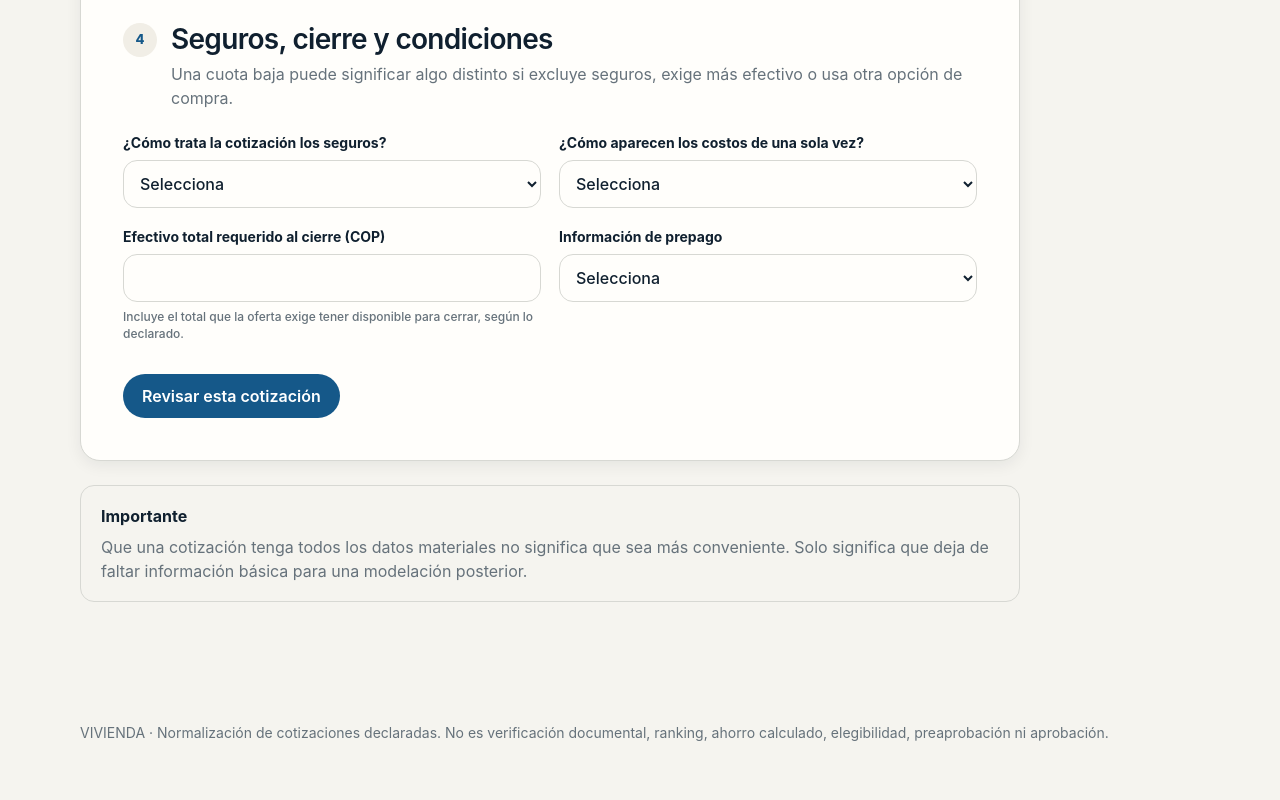
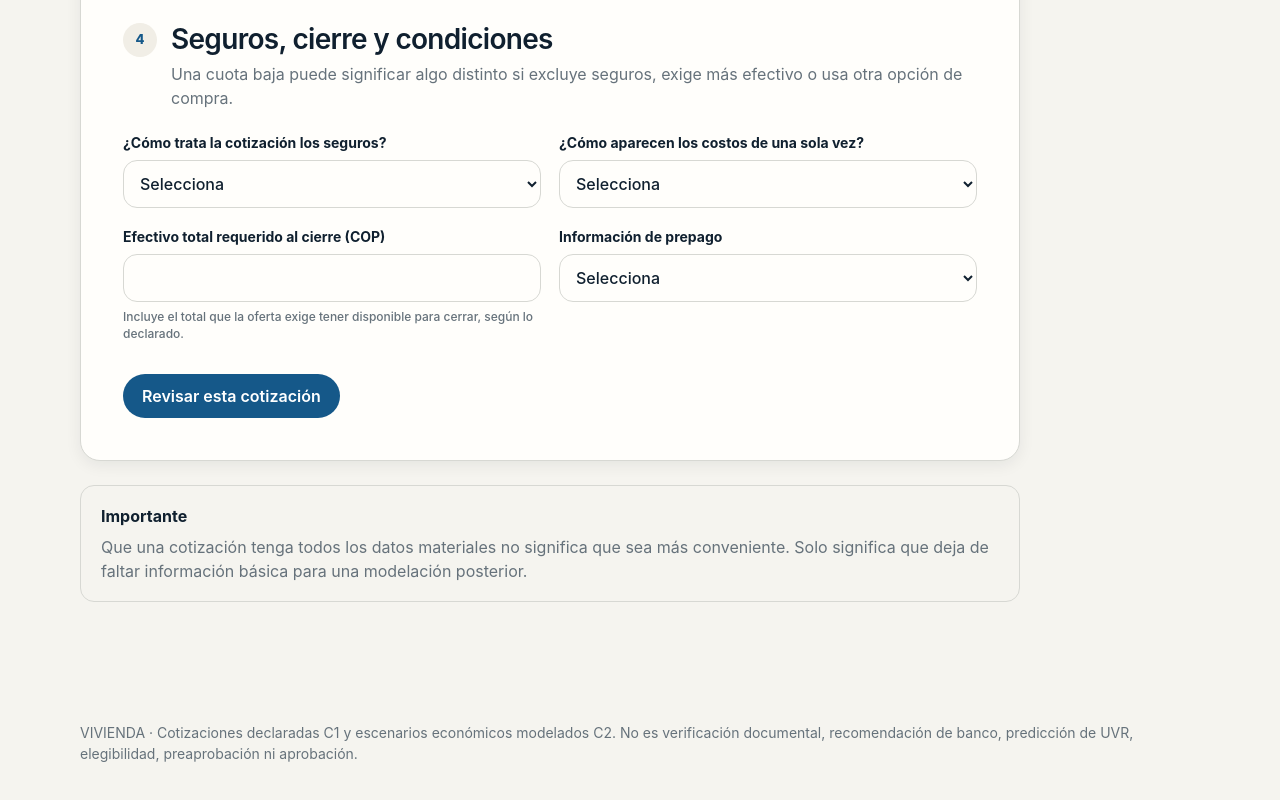
Before and after one commit to arendon7/VIVIENDA, a Next.js app: page /comprar/comparar-cotizaciones in a window 1280 px wide. Shown: the part 2290-3090 px from the top of the page. Built offline with nearby package versions, Linux system fonts and the light colour scheme.

Commit message:
docs: align quote comparison footer with v0.19

```diff
--- a/app/comprar/comparar-cotizaciones/page.tsx
+++ b/app/comprar/comparar-cotizaciones/page.tsx
@@ -16,7 +16,7 @@ export default function QuoteNormalizationPage() {
         <QuoteNormalizationTool />
       </main>
       <footer className="shell site-footer">
-        VIVIENDA · Normalización de cotizaciones declaradas. No es verificación documental, ranking, ahorro calculado, elegibilidad, preaprobación ni aprobación.
+        VIVIENDA · Cotizaciones declaradas C1 y escenarios económicos modelados C2. No es verificación documental, recomendación de banco, predicción de UVR, elegibilidad, preaprobación ni aprobación.
       </footer>
     </>
   );
```
